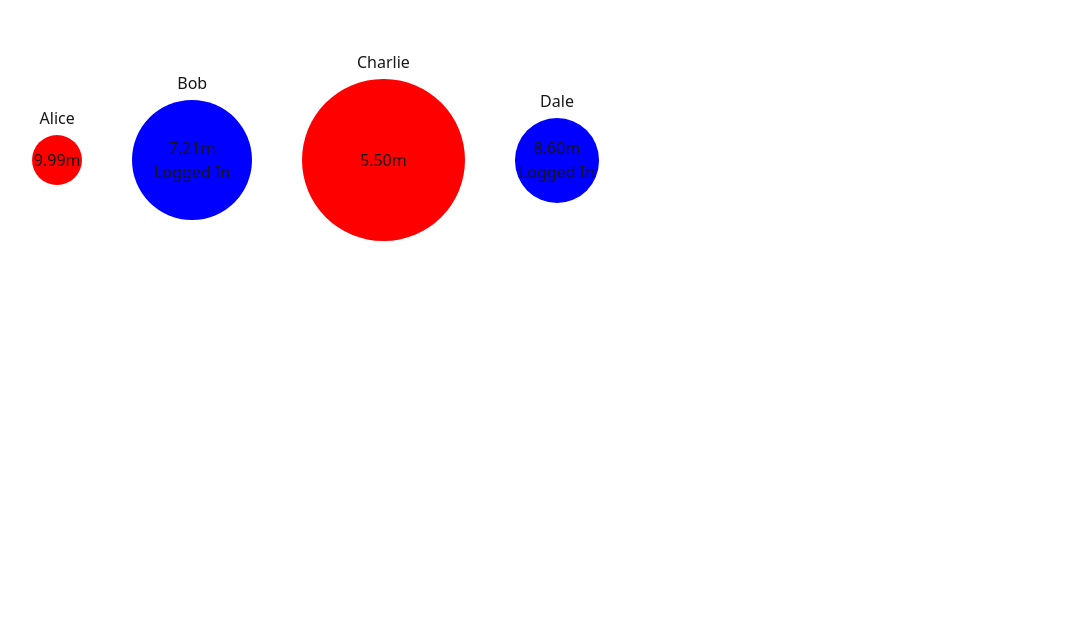
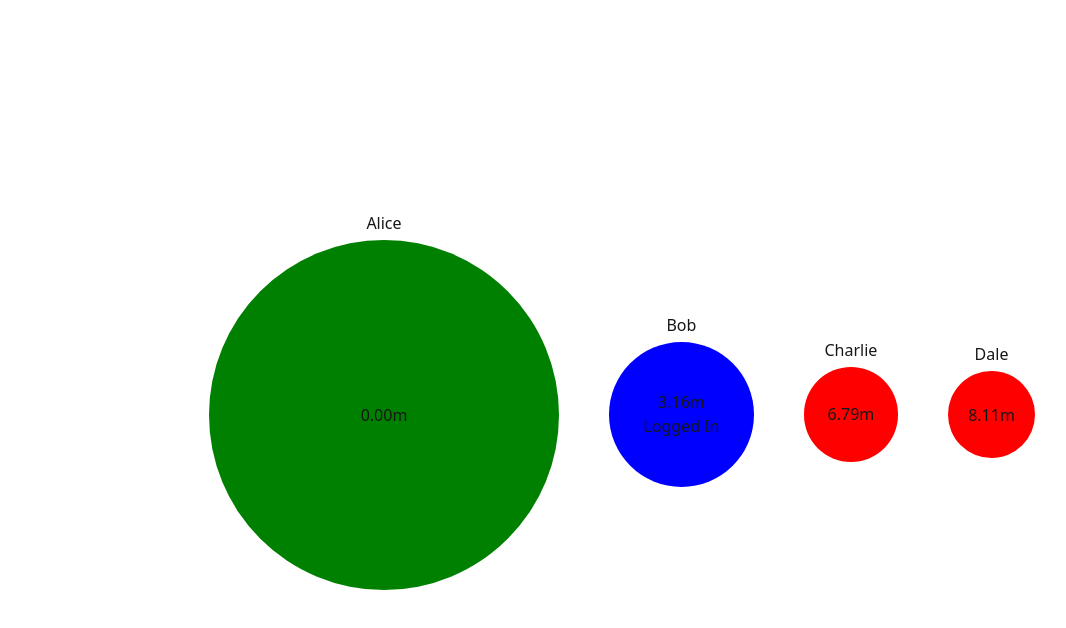
Before and after one commit to quantum-proximity-gateway/rpi-code, a Next.js app in the folder web-app/: page / in a window 1280 px wide. Shown: the top 628 px of the page, without its empty margins (18-1084 px from the left). Built offline with nearby package versions, Linux system fonts and the light colour scheme.

Commit message:
Adjusted algorithm to calculate circle size, and centered the circles

```diff
--- a/web-app/src/app/page.tsx
+++ b/web-app/src/app/page.tsx
@@ -26,10 +26,10 @@ export default function Home() {
 
     // Placeholder data
     const data: User[] = [
-      { name: "Alice", distance: Math.random()*10, loggedIn: false },
+      { name: "Alice", distance: 0, loggedIn: false },
       { name: "Bob", distance: Math.random()*10, loggedIn: true },
       { name: "Charlie", distance: Math.random()*10, loggedIn: false },
-      { name: "Dale", distance: Math.random()*10, loggedIn: true },
+      { name: "Dale", distance: Math.random()*10, loggedIn: false },
     ];
     // Simulate API response delay
     return new Promise(resolve => setTimeout(() => resolve(data), 100));
@@ -46,17 +46,14 @@ export default function Home() {
 
   const calculateCircleSize = (distance: number) => {
     const minSize = 50;
-    const maxSize = 300;
+    const maxSize = 350;
 
-    const maxDistance = 10;
-    const clampedDistance = Math.min(distance, maxDistance);
-
-    const size = maxSize - (clampedDistance / maxDistance) * (maxSize - minSize);
-    return size;
+    const size = minSize + (maxSize - minSize) / distance;
+    return Math.min(Math.max(size, minSize), maxSize);
   }
 
   return (
-    <div style={{display: "flex", flexDirection: "row", flexWrap: "wrap", gap: "50px", padding: "50px"}}>
+    <div style={{display: "flex", flexDirection: "row", justifyContent: "center", alignItems: "center", flexWrap: "wrap", height: "100vh", gap: "50px", padding: "50px"}}>
       {users.map(user => {
         const circleSize = calculateCircleSize(user.distance);
 
```
